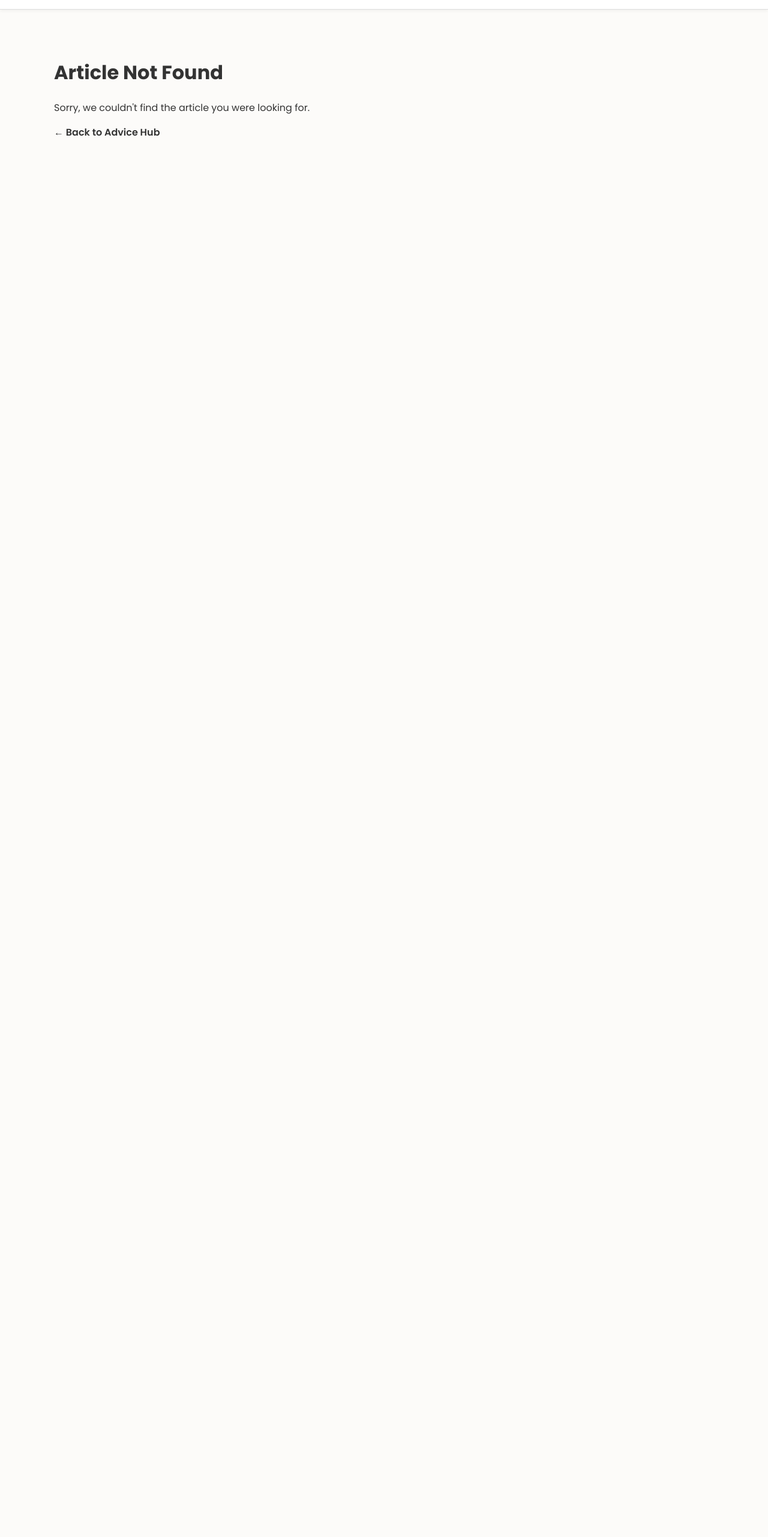
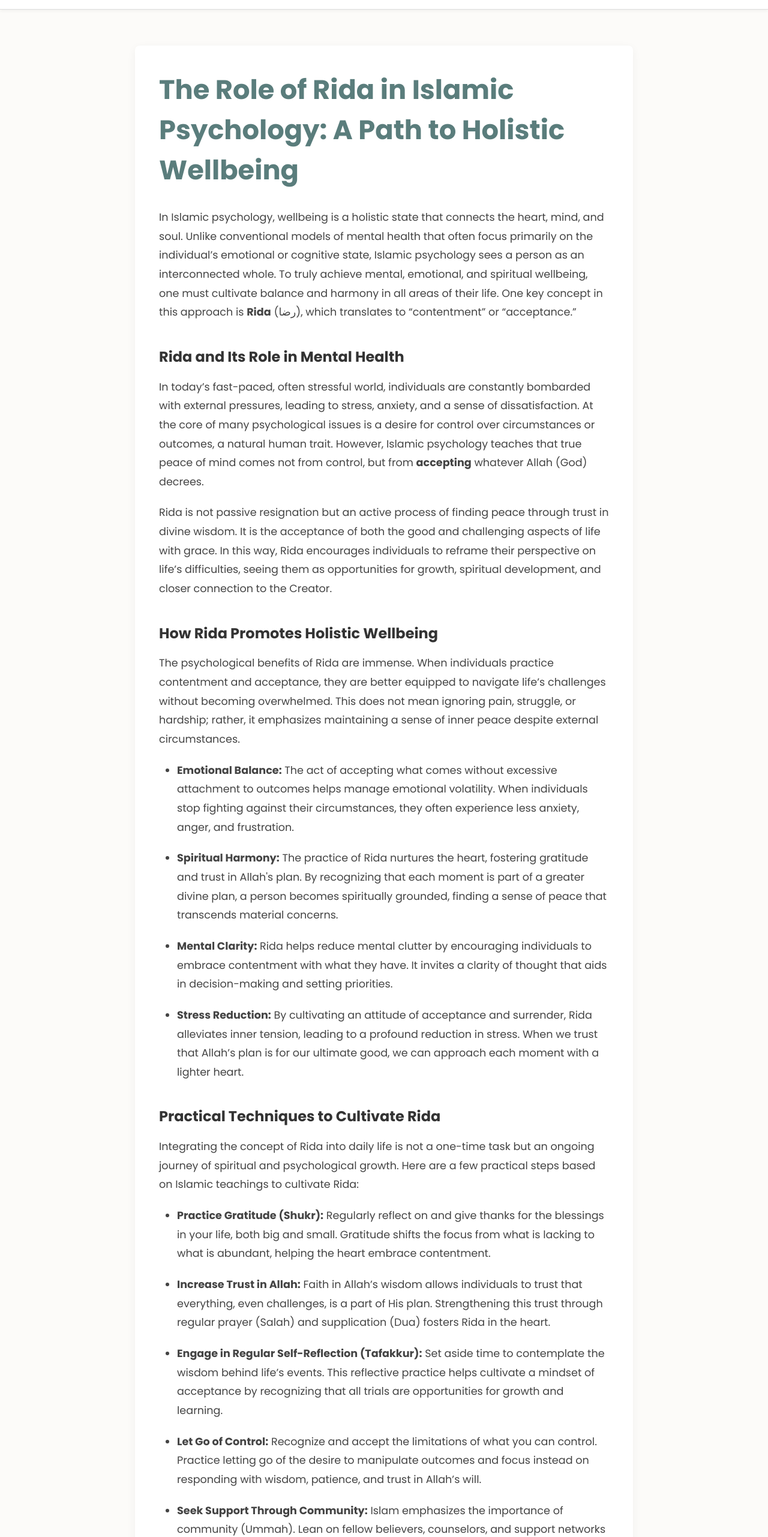
Before and after one commit to jbrtherapy-cpu/rida-therapy-website, a React (Create React App) app: page /advice-hub/islamic-psychology-rida-wellbeing in a window 1280 px wide. Before the commit this address had no page. Shown: the part 50-2612 px from the top of the page at 60% size. Before the commit the page ends 800 px from the top, so only its background shows below. Built offline with nearby package versions, Linux system fonts and the light colour scheme.

Commit message:
Update articleData.js

```diff
--- a/src/articleData.js
+++ b/src/articleData.js
@@ -60,6 +60,68 @@ export const articleData = [
       </>
     )
   },
+  {
+    slug: 'islamic-psychology-rida-wellbeing',
+    title: 'The Role of Rida in Islamic Psychology: A Path to Holistic Wellbeing',
+    summary: 'Discover how Rida (contentment) in Islamic psychology promotes holistic wellbeing through emotional, spiritual, and mental balance.',
+    content: (
+      <>
+        <p>
+          In Islamic psychology, wellbeing is a holistic state that connects the heart, mind, and soul. Unlike conventional models of mental health that often focus primarily on the individual’s emotional or cognitive state, Islamic psychology sees a person as an interconnected whole. To truly achieve mental, emotional, and spiritual wellbeing, one must cultivate balance and harmony in all areas of their life. One key concept in this approach is <strong>Rida</strong> (رضا), which translates to “contentment” or “acceptance.”
+        </p>
+
+        <h3>Rida and Its Role in Mental Health</h3>
+        <p>
+          In today’s fast-paced, often stressful world, individuals are constantly bombarded with external pressures, leading to stress, anxiety, and a sense of dissatisfaction. At the core of many psychological issues is a desire for control over circumstances or outcomes, a natural human trait. However, Islamic psychology teaches that true peace of mind comes not from control, but from <strong>accepting</strong> whatever Allah (God) decrees.
+        </p>
+        <p>
+          Rida is not passive resignation but an active process of finding peace through trust in divine wisdom. It is the acceptance of both the good and challenging aspects of life with grace. In this way, Rida encourages individuals to reframe their perspective on life’s difficulties, seeing them as opportunities for growth, spiritual development, and closer connection to the Creator.
+        </p>
+
+        <h3>How Rida Promotes Holistic Wellbeing</h3>
+        <p>
+          The psychological benefits of Rida are immense. When individuals practice contentment and acceptance, they are better equipped to navigate life’s challenges without becoming overwhelmed. This does not mean ignoring pain, struggle, or hardship; rather, it emphasizes maintaining a sense of inner peace despite external circumstances.
+        </p>
+
+        <ul>
+          <li><strong>Emotional Balance:</strong> The act of accepting what comes without excessive attachment to outcomes helps manage emotional volatility. When individuals stop fighting against their circumstances, they often experience less anxiety, anger, and frustration.</li>
+          <li><strong>Spiritual Harmony:</strong> The practice of Rida nurtures the heart, fostering gratitude and trust in Allah's plan. By recognizing that each moment is part of a greater divine plan, a person becomes spiritually grounded, finding a sense of peace that transcends material concerns.</li>
+          <li><strong>Mental Clarity:</strong> Rida helps reduce mental clutter by encouraging individuals to embrace contentment with what they have. It invites a clarity of thought that aids in decision-making and setting priorities.</li>
+          <li><strong>Stress Reduction:</strong> By cultivating an attitude of acceptance and surrender, Rida alleviates inner tension, leading to a profound reduction in stress. When we trust that Allah’s plan is for our ultimate good, we can approach each moment with a lighter heart.</li>
+        </ul>
+
+        <h3>Practical Techniques to Cultivate Rida</h3>
+        <p>
+          Integrating the concept of Rida into daily life is not a one-time task but an ongoing journey of spiritual and psychological growth. Here are a few practical steps based on Islamic teachings to cultivate Rida:
+        </p>
+
+        <ul>
+          <li><strong>Practice Gratitude (Shukr):</strong> Regularly reflect on and give thanks for the blessings in your life, both big and small. Gratitude shifts the focus from what is lacking to what is abundant, helping the heart embrace contentment.</li>
+          <li><strong>Increase Trust in Allah:</strong> Faith in Allah’s wisdom allows individuals to trust that everything, even challenges, is a part of His plan. Strengthening this trust through regular prayer (Salah) and supplication (Dua) fosters Rida in the heart.</li>
+          <li><strong>Engage in Regular Self-Reflection (Tafakkur):</strong> Set aside time to contemplate the wisdom behind life’s events. This reflective practice helps cultivate a mindset of acceptance by recognizing that all trials are opportunities for growth and learning.</li>
+          <li><strong>Let Go of Control:</strong> Recognize and accept the limitations of what you can control. Practice letting go of the desire to manipulate outcomes and focus instead on responding with wisdom, patience, and trust in Allah’s will.</li>
+          <li><strong>Seek Support Through Community:</strong> Islam emphasizes the importance of community (Ummah). Lean on fellow believers, counselors, and support networks to help you grow in your practice of Rida.</li>
+        </ul>
+
+        <h3>The Psychological Benefits of Rida in Counseling</h3>
+        <p>
+          For those experiencing emotional or psychological distress, Rida can be an important therapeutic tool. Counselors can incorporate Islamic psychological techniques, including Rida, into their sessions to help clients navigate their struggles with a sense of peace and acceptance.
+        </p>
+        <p>
+          In a counseling context, Rida helps individuals let go of feelings of resistance toward their challenges. Rather than becoming consumed by frustration, grief, or anger, clients can be guided toward finding peace in their situation, however difficult it may seem. The process involves helping clients reframe their perspectives, learn self-compassion, and connect deeply with their inner faith.
+        </p>
+
+        <h3>Conclusion: A Path to True Wellbeing</h3>
+        <p>
+          Rida, or contentment, as outlined in Islamic psychology, provides a transformative path to emotional, mental, and spiritual wellbeing. By learning to embrace life’s challenges with grace and trust in Allah’s plan, we cultivate a sense of peace that permeates every aspect of our existence. It is a process that nurtures the heart, mind, and soul, leading to a more balanced and harmonious life.
+        </p>
+        <p>
+          For those seeking support on their journey to wellbeing, understanding and incorporating Rida into counseling can be a powerful tool. It is through this spiritual practice of contentment that we can experience true peace, resilience, and fulfillment in both the mundane and the extraordinary moments of our lives.
+        </p>
+      </>
+    )
+},
+
 ];
 
 export default articleData;
```
